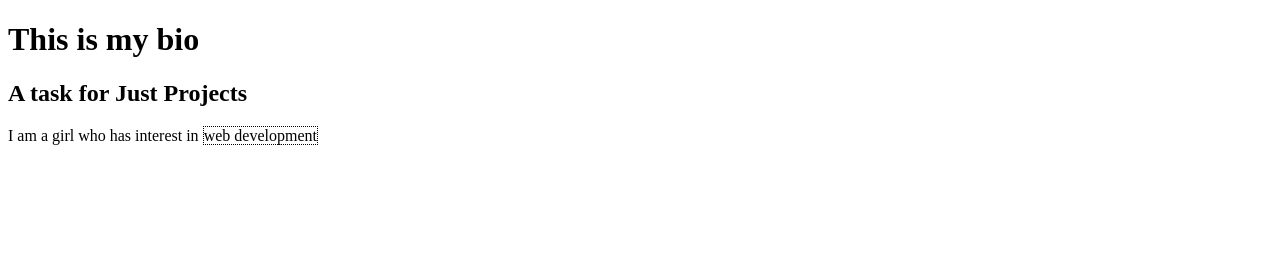
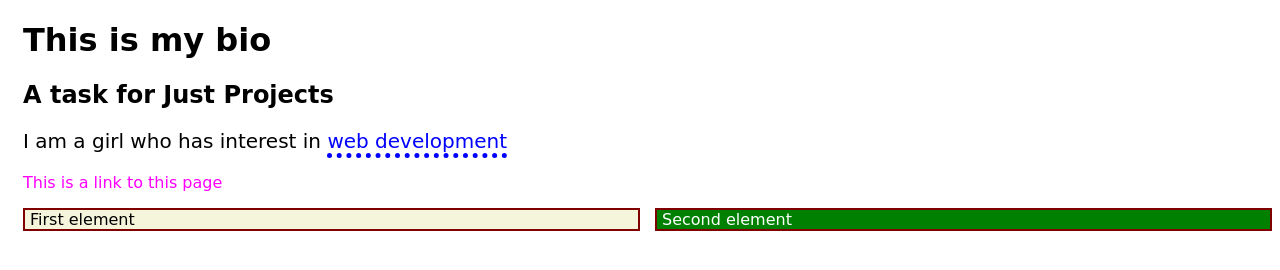
Before and after one commit to MayreeOsuyak/TJS-lesson, a plain HTML site: page index.html in a window 1280 px wide. Drawn offline with Linux system fonts and the light colour scheme.

Commit message:
modified:index.html modified:style.html

```diff
--- a/index.html
+++ b/index.html
@@ -8,10 +8,19 @@
     <title>The Just Projects - My Bio</title>
 </head>
 <body>
-    <div>
+    <div id="heading">
         <h1>This is my bio</h1>
         <h2>A task for Just Projects</h2>
     </div>
-    <p>I am a girl who has interest in <span style="border: 1px dotted;">web development</span></p>
+    <p class="girl">I am a girl who has interest in <span>web development</span></p>
+    <p class="link"> <a href="#">This is a link to this page</a></p>
+    <div class="flex-container">
+        <div class="flex-child 1">
+            First element
+        </div>
+        <div class="flex-child 2">
+            Second element
+        </div>
+    </div>
 </body>
 </html>
--- a/style.css
+++ b/style.css
@@ -0,0 +1,37 @@
+body{
+    padding-left: 15px;
+    font-family: cursive;
+}
+#heading{
+
+    font-weight: 400;
+}
+.girl{
+    font-size: 20px;
+}
+.girl span{
+    color: blue;
+    border-bottom: 5px dotted;
+}
+.link a{
+    text-decoration: none;
+    color: magenta;
+}
+.flex-container{
+    display: flex;
+}
+.flex-child{
+    flex: 1;
+    border: 2px solid maroon;
+}
+.flex-child:first-child{
+    margin-right: 15px;
+    background-color: beige;
+    padding-left: 5px;
+}
+.flex-child:nth-child(2){
+    background-color:green;
+    color: white;
+    padding-left: 5px;
+
+}
```
